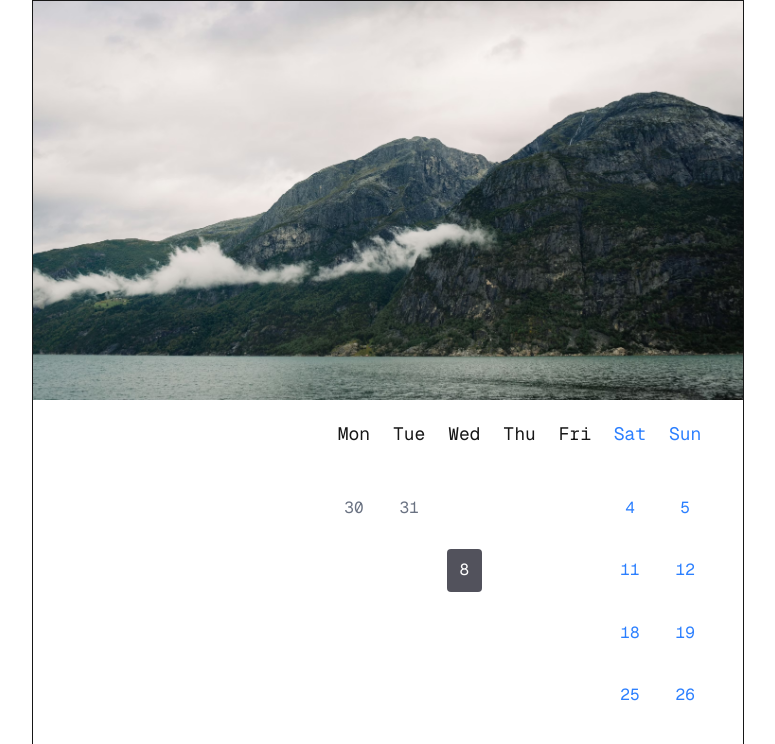
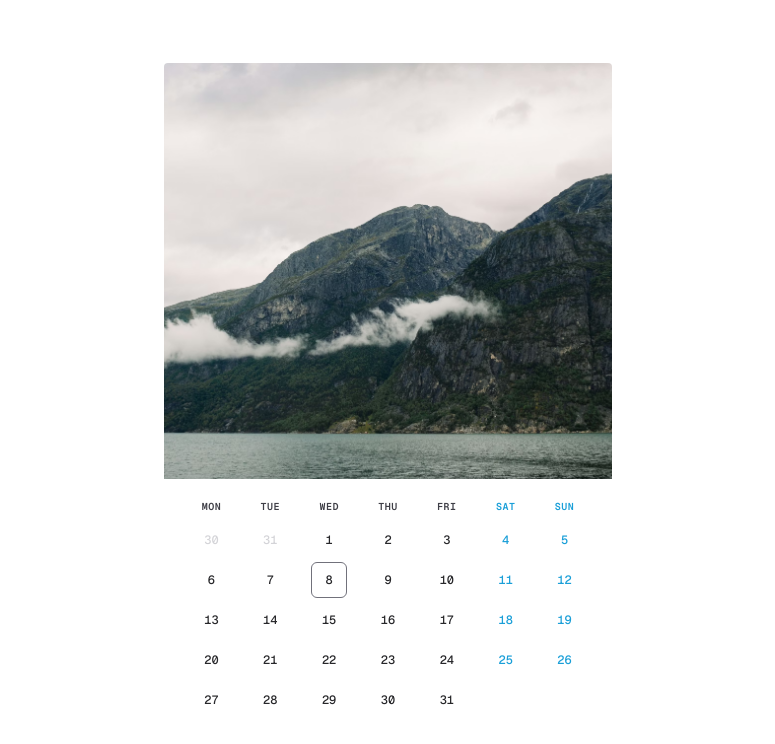
Before and after one commit to KushalXCoder/tuf_frontend_challenge, a Next.js app: page / in a window 1280 px wide. Shown: the top 744 px of the page, without its empty margins (252-1027 px from the left). Built offline with nearby package versions, Linux system fonts and the light colour scheme.

Commit message:
fix: layout and ui

```diff
--- a/app/components/calender.tsx
+++ b/app/components/calender.tsx
@@ -1,18 +1,22 @@
-import { Content } from "./content/content"
+import { Content } from "./content/content";
 
 export const Calender = () => {
+    const now = new Date();
+    const monthLabel = now.toLocaleString("en-US", { month: "long" });
+    const yearLabel = now.getFullYear();
+
     return (
-        <div className="min-w-2xl h-200 border">
-            {/* Image */}
-            <div className="h-1/2">
+        <section className="relative w-full max-w-md overflow-hidden rounded-sm bg-white">
+            <div className="relative h-92 overflow-hidden sm:h-104">
                 <img
                     src="/image.avif"
-                    alt="Hero-Image"
-                    className="size-full"
+                    alt="Calendar hero visual"
+                    className="h-full w-full object-cover"
                 />
             </div>
-            {/* Content */}
-            <Content />
-        </div>
+            <div className="p-4 sm:p-5">
+                <Content />
+            </div>
+        </section>
     )
 }
--- a/app/components/content/content.tsx
+++ b/app/components/content/content.tsx
@@ -9,23 +9,23 @@ export const Content = () => {
     const isWeekend = (day: string) => {
         return day === "Sat" || day === "Sun";
     }
+
     return (
-        <div className="h-1/2 w-full flex justify-end px-10 py-5">
-            <div
-                className="grid grid-cols-[repeat(7,1fr)] text-center font-mono gap-5"
-            >
+        <div className="grid gap-4">
+            <div className="grid grid-cols-[repeat(7,1fr)] gap-1 text-center font-mono">
                 {/* Days of the week */}
                 {weeks.map((week, index) => (
                     <div
                         key={index}
                         className={cn(
-                            "text-lg",
-                            isWeekend(week) && "text-blue-500"
+                            "pb-1 text-[10px] font-semibold uppercase tracking-wider text-zinc-700",
+                            isWeekend(week) && "text-[#1a9fd8]"
                         )}
                     >
                         {week}
                     </div>
                 ))}
+
                 {/* Dates */}
                 <Dates />
             </div>
--- a/app/components/content/date.tsx
+++ b/app/components/content/date.tsx
@@ -1,7 +1,7 @@
 "use client";
 
 import { cn } from "@/app/lib/utils";
-import React, { useEffect, useMemo } from "react";
+import React, { useEffect } from "react";
 
 export const Dates = () => {
     // Get the current date
@@ -67,11 +67,12 @@ export const Dates = () => {
                     <div
                         key={i}
                         className={cn(
-                            "calender-date flex justify-center items-center nth-[7n-1]:text-blue-500 nth-[7n]:text-blue-500 px-2",
-                            isToday && "bg-zinc-600 rounded",
-                            isCurrentMonth ? "text-white hover:bg-zinc-800 hover:rounded" : "text-gray-500",
-                            isSelected && "bg-blue-500 rounded text-white",
-                            inRange && "bg-blue-300 rounded text-white"
+                            "calender-date flex h-8 w-8 items-center justify-center place-self-center rounded-[4px] text-[12px] font-medium transition-all duration-150 select-none sm:h-9 sm:w-9",
+                            "nth-[7n-1]:text-[#1a9fd8] nth-[7n]:text-[#1a9fd8]",
+                            isToday && "border border-zinc-500 rounded-[6px]",
+                            isCurrentMonth ? "text-zinc-800 hover:rounded-[4px] hover:bg-zinc-100" : "text-zinc-300",
+                            isSelected && "rounded-[6px] bg-[#1a9fd8] text-white hover:bg-[#1a9fd8]",
+                            inRange && "rounded-[4px] bg-[#d9f1fb] text-[#0778ad]"
                         )}
                         onClick={() => handleClick(date)}
                     >
--- a/app/page.tsx
+++ b/app/page.tsx
@@ -2,9 +2,11 @@ import { Calender } from "./components/calender";
 
 const Home = () => {
   return (
-    <div className="h-screen w-screen flex justify-center items-center">
-      <Calender />
-    </div>
+    <main className="min-h-screen w-full px-4 py-8 sm:px-6 sm:py-10">
+      <div className="mx-auto flex min-h-[calc(100vh-2rem)] w-full items-center justify-center sm:min-h-[calc(100vh-5rem)]">
+        <Calender />
+      </div>
+    </main>
   )
 }
 
```
